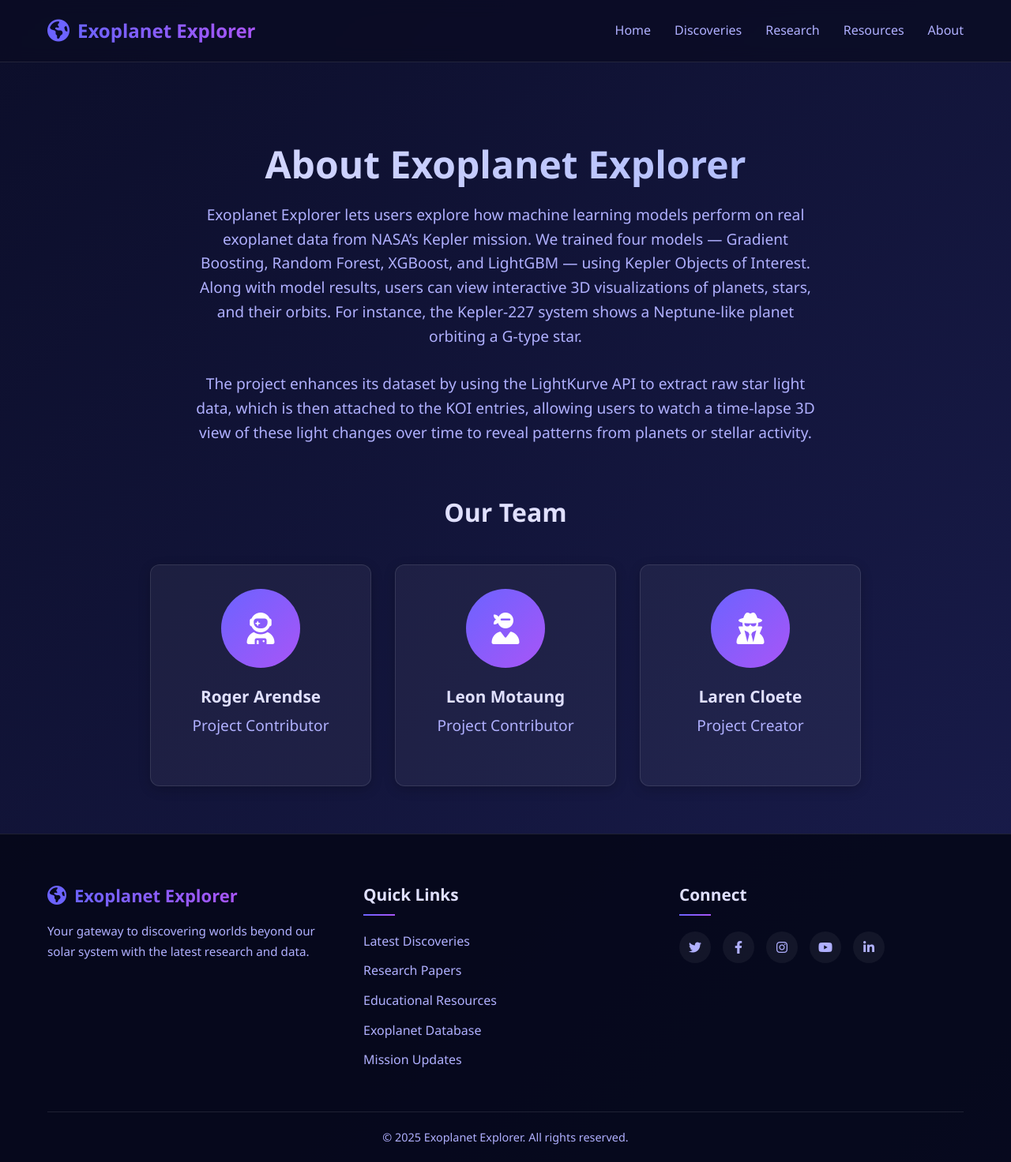
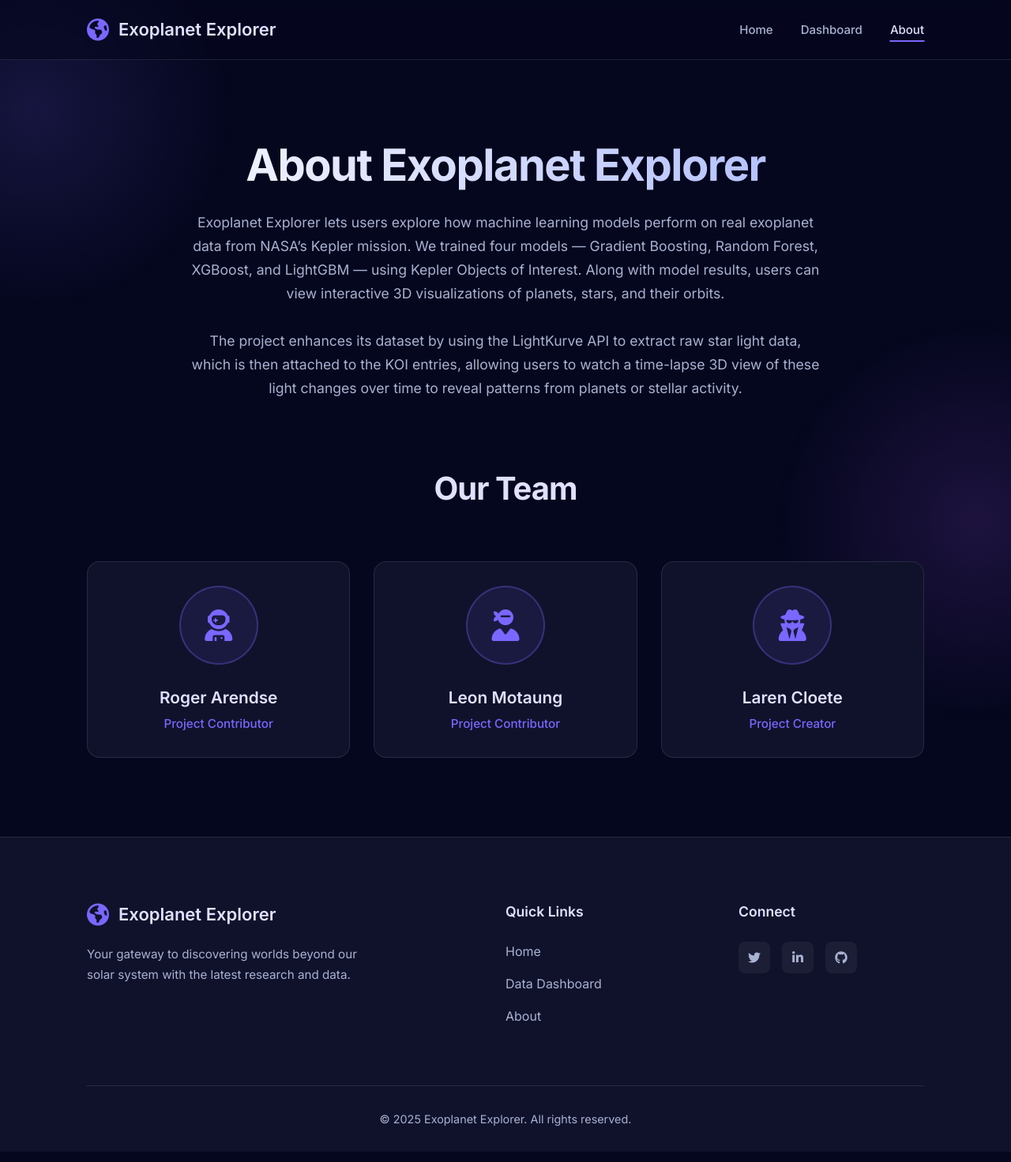
Before and after one commit to rogereo/NASA-Space-Apps, a Flask app: page /about in a window 1280 px wide. Shown: the whole page at 79% size. After the commit the page ends 1427 px from the top, so only its background shows below. Run offline with Flask 3, Linux system fonts and the light colour scheme.

Commit message:
Update about.html

```diff
--- a/templates/about.html
+++ b/templates/about.html
@@ -5,223 +5,295 @@
     <meta name="viewport" content="width=device-width, initial-scale=1.0">
     <title>About | Exoplanet Explorer</title>
     <link rel="stylesheet" href="https://cdnjs.cloudflare.com/ajax/libs/font-awesome/6.4.0/css/all.min.css">
+    <link rel="preconnect" href="https://fonts.googleapis.com">
+    <link rel="preconnect" href="https://fonts.gstatic.com" crossorigin>
+    <link href="https://fonts.googleapis.com/css2?family=Inter:wght@400;500;600;700&display=swap" rel="stylesheet">
     <style>
-        /* --- Copy of index.html styles --- */
+        :root {
+            --bg-primary: #05071E;
+            --bg-secondary: #10122B;
+            --accent-primary: #7A67FF;
+            --accent-secondary: #A855F7;
+            --text-primary: #E0E0FF;
+            --text-secondary: #A8B2D1;
+            --border-color: rgba(255, 255, 255, 0.1);
+        }
+
         * {
             margin: 0;
             padding: 0;
             box-sizing: border-box;
-            font-family: 'Segoe UI', Tahoma, Geneva, Verdana, sans-serif;
+            font-family: 'Inter', 'Segoe UI', Tahoma, Geneva, Verdana, sans-serif;
         }
+
         body {
-            background: linear-gradient(135deg, #0c0e2a 0%, #1a1d4e 100%);
-            color: #e0e0ff;
+            background-color: var(--bg-primary);
+            color: var(--text-primary);
             line-height: 1.6;
             min-height: 100vh;
             display: flex;
             flex-direction: column;
+            overflow-x: hidden;
         }
+
+        body::before {
+            content: '';
+            position: fixed;
+            top: -20%;
+            left: -20%;
+            width: 600px;
+            height: 600px;
+            background: radial-gradient(circle, rgba(122, 103, 255, 0.15) 0%, transparent 60%);
+            z-index: -1;
+        }
+
+        body::after {
+            content: '';
+            position: fixed;
+            bottom: -20%;
+            right: -20%;
+            width: 600px;
+            height: 600px;
+            background: radial-gradient(circle, rgba(168, 85, 247, 0.15) 0%, transparent 60%);
+            z-index: -1;
+        }
+
         .container {
-            max-width: 1200px;
+            max-width: 1100px;
             margin: 0 auto;
             padding: 0 20px;
         }
+
         header {
             padding: 20px 0;
-            border-bottom: 1px solid rgba(255, 255, 255, 0.1);
-            background: rgba(10, 12, 35, 0.8);
+            background: rgba(5, 7, 30, 0.6);
             backdrop-filter: blur(10px);
+            border-bottom: 1px solid var(--border-color);
             position: sticky;
             top: 0;
             z-index: 100;
         }
+
         .header-content {
             display: flex;
             justify-content: space-between;
             align-items: center;
         }
+
         .logo {
             display: flex;
             align-items: center;
-            gap: 10px;
+            gap: 12px;
+            text-decoration: none;
         }
+
         .logo i {
             font-size: 28px;
-            color: #6c63ff;
+            color: var(--accent-primary);
         }
+
         .logo h1 {
-            font-size: 24px;
-            font-weight: 700;
-            background: linear-gradient(90deg, #6c63ff, #a855f7);
-            -webkit-background-clip: text;
-            -webkit-text-fill-color: transparent;
+            font-size: 22px;
+            font-weight: 600;
+            color: var(--text-primary);
         }
+
         nav ul {
             display: flex;
             list-style: none;
-            gap: 30px;
+            gap: 35px;
         }
+
         nav a {
-            color: #b0b0ff;
+            color: var(--text-secondary);
             text-decoration: none;
             font-weight: 500;
-            transition: color 0.3s;
+            font-size: 15px;
+            transition: color 0.3s ease;
             position: relative;
         }
+
         nav a:hover {
-            color: #6c63ff;
+            color: var(--text-primary);
         }
+
+        nav a.active {
+            color: var(--text-primary);
+        }
+
         nav a::after {
             content: '';
             position: absolute;
-            bottom: -5px;
-            left: 0;
+            bottom: -6px;
+            left: 50%;
+            transform: translateX(-50%);
             width: 0;
             height: 2px;
-            background: linear-gradient(90deg, #6c63ff, #a855f7);
-            transition: width 0.3s;
+            background: var(--accent-primary);
+            transition: width 0.3s ease;
         }
-        nav a:hover::after {
+
+        nav a:hover::after, nav a.active::after {
             width: 100%;
         }
+
+        main {
+            flex-grow: 1;
+        }
+
         .about-section {
-            padding: 100px 0 60px 0;
+            padding: 100px 0;
             text-align: center;
         }
+
         .about-section h2 {
-            font-size: 3rem;
-            margin-bottom: 20px;
-            background: linear-gradient(90deg, #e0e0ff, #a5b4fc);
+            font-size: 3.5rem;
+            font-weight: 700;
+            margin-bottom: 24px;
+            background: linear-gradient(90deg, #FFFFFF, #A5B4FC);
             -webkit-background-clip: text;
             -webkit-text-fill-color: transparent;
             line-height: 1.2;
+            letter-spacing: -1.5px;
         }
-        .about-section p {
-            font-size: 1.2rem;
+
+        .about-section > .container > p {
+            font-size: 1.1rem;
             max-width: 800px;
             margin: 0 auto 30px;
-            color: #b0b0ff;
+            color: var(--text-secondary);
+            line-height: 1.7;
         }
+
         .about-team {
-            margin-top: 60px;
+            margin-top: 80px;
         }
+
         .about-team h3 {
-            font-size: 2rem;
-            margin-bottom: 40px;
-            color: #e0e0ff;
+            font-size: 2.5rem;
+            font-weight: 700;
+            margin-bottom: 60px;
+            color: var(--text-primary);
+            letter-spacing: -1px;
         }
+
         .team-cards-container {
-            display: flex;
+            display: grid;
+            grid-template-columns: repeat(auto-fit, minmax(280px, 1fr));
+            gap: 30px;
             justify-content: center;
-            gap: 30px;
-            flex-wrap: wrap;
         }
+
         .team-card {
-            background: rgba(255, 255, 255, 0.05);
-            border: 1px solid rgba(255, 255, 255, 0.1);
-            border-radius: 12px;
+            background: var(--bg-secondary);
+            border: 1px solid var(--border-color);
+            border-radius: 16px;
             padding: 30px;
-            width: 280px;
             transition: all 0.3s ease;
-            box-shadow: 0 4px 15px rgba(0, 0, 0, 0.2);
         }
+
         .team-card:hover {
-            transform: translateY(-10px);
-            box-shadow: 0 8px 25px rgba(108, 99, 255, 0.3);
-            border-color: rgba(108, 99, 255, 0.5);
+            transform: translateY(-8px);
+            background: linear-gradient(rgba(255,255,255,0.03), rgba(255,255,255,0.03)), var(--bg-secondary);
+            box-shadow: 0 8px 25px rgba(122, 103, 255, 0.1);
         }
+
         .team-card-avatar {
             width: 100px;
             height: 100px;
             border-radius: 50%;
-            background: linear-gradient(135deg, #6c63ff, #a855f7);
-            margin: 0 auto 20px;
+            background: rgba(122, 103, 255, 0.1);
+            border: 2px solid rgba(122, 103, 255, 0.3);
+            margin: 0 auto 25px;
             display: flex;
             align-items: center;
             justify-content: center;
             font-size: 40px;
-            color: white;
+            color: var(--accent-primary);
         }
+
         .team-card-name {
             font-size: 1.3rem;
             font-weight: 600;
-            color: #e0e0ff;
+            color: var(--text-primary);
             margin-bottom: 5px;
         }
+
         .team-card-role {
             font-size: 0.95rem;
-            color: #b0b0ff;
+            color: var(--accent-primary);
+            font-weight: 500;
         }
+
         footer {
             margin-top: auto;
-            background: rgba(5, 7, 25, 0.9);
-            padding: 60px 0 20px;
-            border-top: 1px solid rgba(255, 255, 255, 0.1);
+            background: var(--bg-secondary);
+            padding: 80px 0 30px;
+            border-top: 1px solid var(--border-color);
         }
+
         .footer-content {
             display: grid;
-            grid-template-columns: repeat(auto-fit, minmax(250px, 1fr));
-            gap: 40px;
-            margin-bottom: 40px;
+            grid-template-columns: 2fr 1fr 1fr;
+            gap: 60px;
+            margin-bottom: 60px;
         }
+
         .footer-logo {
             display: flex;
             align-items: center;
-            gap: 10px;
-            margin-bottom: 15px;
+            gap: 12px;
+            margin-bottom: 20px;
         }
+
         .footer-logo i {
-            font-size: 24px;
-            color: #6c63ff;
+            font-size: 28px;
+            color: var(--accent-primary);
         }
+
         .footer-logo h3 {
             font-size: 22px;
-            font-weight: 700;
-            background: linear-gradient(90deg, #6c63ff, #a855f7);
-            -webkit-background-clip: text;
-            -webkit-text-fill-color: transparent;
+            font-weight: 600;
+            color: var(--text-primary);
         }
+
         .footer-about p {
-            color: #b0b0ff;
+            color: var(--text-secondary);
             font-size: 0.95rem;
             line-height: 1.7;
+            max-width: 350px;
         }
+
         .footer-section h3 {
-            font-size: 1.3rem;
-            margin-bottom: 20px;
-            color: #e0e0ff;
-            position: relative;
-            padding-bottom: 10px;
+            font-size: 1.1rem;
+            font-weight: 600;
+            margin-bottom: 24px;
+            color: var(--text-primary);
         }
-        .footer-section h3::after {
-            content: '';
-            position: absolute;
-            bottom: 0;
-            left: 0;
-            width: 40px;
-            height: 2px;
-            background: linear-gradient(90deg, #6c63ff, #a855f7);
-        }
+
         .footer-links {
             list-style: none;
         }
+
         .footer-links li {
-            margin-bottom: 12px;
+            margin-bottom: 15px;
         }
+
         .footer-links a {
-            color: #b0b0ff;
+            color: var(--text-secondary);
             text-decoration: none;
-            transition: color 0.3s, transform 0.3s;
-            display: inline-block;
+            transition: color 0.3s ease;
         }
+
         .footer-links a:hover {
-            color: #6c63ff;
-            transform: translateX(5px);
+            color: var(--accent-primary);
         }
+
         .social-links {
             display: flex;
             gap: 15px;
         }
+
         .social-links a {
             display: flex;
             align-items: center;
@@ -229,37 +301,34 @@
             width: 40px;
             height: 40px;
             background: rgba(255, 255, 255, 0.05);
-            border-radius: 50%;
-            color: #b0b0ff;
+            border-radius: 8px;
+            color: var(--text-secondary);
             text-decoration: none;
-            transition: all 0.3s;
+            transition: all 0.3s ease;
         }
+
         .social-links a:hover {
-            background: linear-gradient(90deg, #6c63ff, #a855f7);
+            background: var(--accent-primary);
             color: white;
             transform: translateY(-3px);
         }
+
         .footer-bottom {
-            border-top: 1px solid rgba(255, 255, 255, 0.1);
-            padding-top: 20px;
+            border-top: 1px solid var(--border-color);
+            padding-top: 30px;
             text-align: center;
-            color: #b0b0ff;
+            color: var(--text-secondary);
             font-size: 0.9rem;
         }
+
         @media (max-width: 768px) {
-            .header-content {
+            .header-content, .footer-content {
                 flex-direction: column;
-                gap: 20px;
+                gap: 30px;
             }
-            nav ul {
-                gap: 15px;
-            }
+
             .about-section h2 {
-                font-size: 2.2rem;
-            }
-            .footer-content {
-                grid-template-columns: 1fr;
-                gap: 30px;
+                font-size: 2.5rem;
             }
         }
     </style>
@@ -268,28 +337,28 @@
     <header>
         <div class="container">
             <div class="header-content">
-                <div class="logo">
+                <a href="/" class="logo">
                     <i class="fas fa-globe-americas"></i>
                     <h1>Exoplanet Explorer</h1>
-                </div>
+                </a>
                 <nav>
                     <ul>
                         <li><a href="/">Home</a></li>
-                        <li><a href="#">Discoveries</a></li>
-                        <li><a href="#">Research</a></li>
-                        <li><a href="#">Resources</a></li>
-                        <li><a href="/about">About</a></li>
+                        <li><a href="/dashboard">Dashboard</a></li>
+                        <li><a href="/about" class="active">About</a></li>
                     </ul>
                 </nav>
             </div>
         </div>
     </header>
 
+    <main>
         <section class="about-section">
             <div class="container">
                 <h2>About Exoplanet Explorer</h2>
-            <p>Exoplanet Explorer lets users explore how machine learning models perform on real exoplanet data from NASA’s Kepler mission. We trained four models — Gradient Boosting, Random Forest, XGBoost, and LightGBM — using Kepler Objects of Interest. Along with model results, users can view interactive 3D visualizations of planets, stars, and their orbits. For instance, the Kepler-227 system shows a Neptune-like planet orbiting a G-type star.</p>
+                <p>Exoplanet Explorer lets users explore how machine learning models perform on real exoplanet data from NASA’s Kepler mission. We trained four models — Gradient Boosting, Random Forest, XGBoost, and LightGBM — using Kepler Objects of Interest. Along with model results, users can view interactive 3D visualizations of planets, stars, and their orbits.</p>
                 <p>The project enhances its dataset by using the LightKurve API to extract raw star light data, which is then attached to the KOI entries, allowing users to watch a time-lapse 3D view of these light changes over time to reveal patterns from planets or stellar activity.</p>
+
                 <div class="about-team">
                     <h3>Our Team</h3>
                     <div class="team-cards-container">
@@ -318,6 +387,7 @@
                 </div>
             </div>
         </section>
+    </main>
 
     <footer>
         <div class="container">
@@ -332,21 +402,17 @@
                 <div class="footer-section">
                     <h3>Quick Links</h3>
                     <ul class="footer-links">
-                        <li><a href="#">Latest Discoveries</a></li>
-                        <li><a href="#">Research Papers</a></li>
-                        <li><a href="#">Educational Resources</a></li>
-                        <li><a href="#">Exoplanet Database</a></li>
-                        <li><a href="#">Mission Updates</a></li>
+                        <li><a href="/">Home</a></li>
+                        <li><a href="/dashboard">Data Dashboard</a></li>
+                        <li><a href="/about">About</a></li>
                     </ul>
                 </div>
                 <div class="footer-section">
                     <h3>Connect</h3>
                     <div class="social-links">
                         <a href="#"><i class="fab fa-twitter"></i></a>
-                        <a href="#"><i class="fab fa-facebook-f"></i></a>
-                        <a href="#"><i class="fab fa-instagram"></i></a>
-                        <a href="#"><i class="fab fa-youtube"></i></a>
                         <a href="#"><i class="fab fa-linkedin-in"></i></a>
+                        <a href="#"><i class="fab fa-github"></i></a>
                     </div>
                 </div>
             </div>
```
Lines whose indentation alone changed are shown as unchanged.
